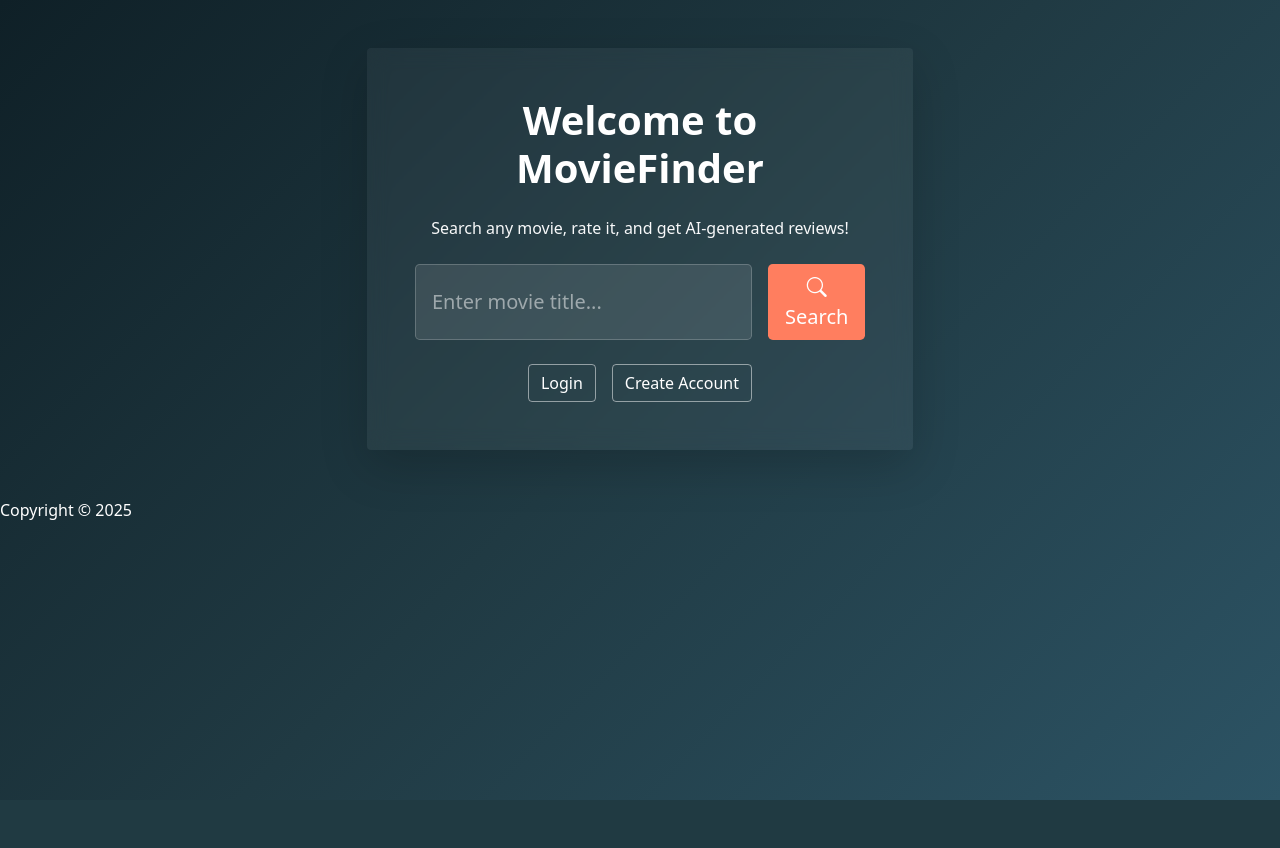
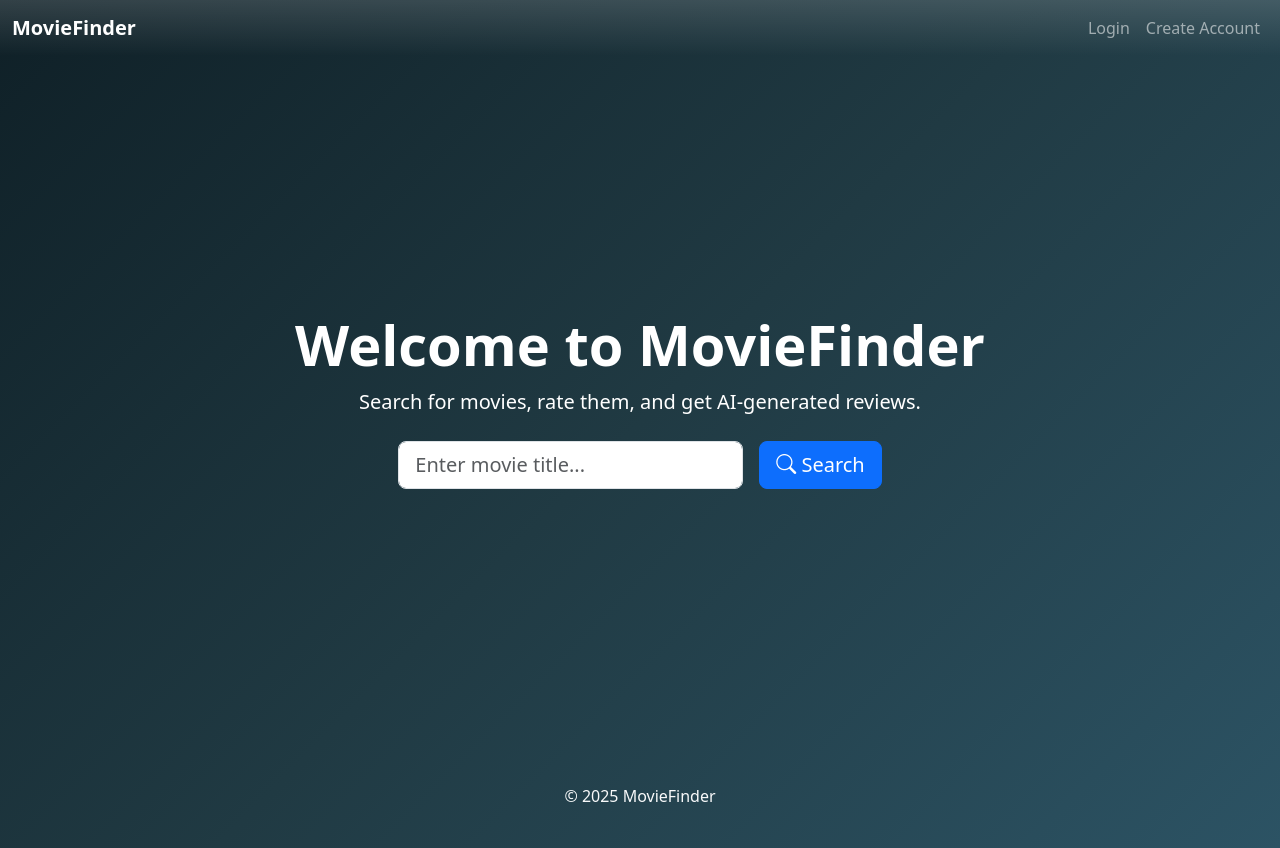
Before and after one commit to HelibenModi/Project, a PHP site: page /home in a window 1280 px wide. Before the commit the page ends 800 px from the top, so only its background shows below. Run offline with PHP 8.4, Linux system fonts and the light colour scheme; data that the repository does not hold is empty.

Commit message:
Bootstrap and CSS to feel good

```diff
--- a/app/views/movie/index.php
+++ b/app/views/movie/index.php
@@ -1,62 +1,30 @@
 <?php require 'app/views/templates/headerPublic.php'; ?>
-<style>
-    body {
-        background: linear-gradient(135deg, #0f2027, #203a43, #2c5364);
-        min-height: 100vh;
-        color: #fff;
-    }
-    .card {
-        background: rgba(255, 255, 255, 0.05);
-        backdrop-filter: blur(10px);
-        border: 1px solid rgba(255,255,255,0.1);
-    }
-    .form-control {
-        background: rgba(255,255,255,0.1);
-        color: #fff;
-        border: 1px solid rgba(255,255,255,0.2);
-    }
-    .form-control::placeholder {
-        color: rgba(255,255,255,0.5);
-    }
-    .btn-primary {
-        background-color: #ff7e5f;
-        border: none;
-    }
-    .btn-primary:hover {
-        background-color: #feb47b;
-    }
-    .btn-outline-secondary, .btn-outline-primary {
-        border-color: rgba(255,255,255,0.5);
-        color: #fff;
-    }
-    .btn-outline-secondary:hover, .btn-outline-primary:hover {
-        background-color: rgba(255,255,255,0.2);
-    }
-</style>
-
-<main class="container py-5">
-    <div class="row justify-content-center">
-        <div class="col-md-8 col-lg-6">
-            <div class="card shadow-lg rounded-4 border-0">
-                <div class="card-body p-5 text-center">
-                    <h1 class="display-6 mb-4 fw-bold">Welcome to MovieFinder</h1>
-                    <p class="mb-4 text-light">Search any movie, rate it, and get AI-generated reviews!</p>
-
-                    <!-- Search Form -->
-                    <form method="get" action="/movie/index" class="d-flex mb-4">
-                        <input type="text" name="title" class="form-control form-control-lg" placeholder="Enter movie title..." required>
-                        <button type="submit" class="btn btn-primary btn-lg ms-3">
-                            <i class="bi bi-search"></i> Search
-                        </button>
-                    </form>
-
-                    <div class="d-flex justify-content-center mt-4">
-                        <a href="/login/index" class="btn btn-outline-secondary me-3">Login</a>
-                        <a href="/create/index" class="btn btn-outline-primary">Create Account</a>
-                    </div>
-                </div>
+<main class="d-flex justify-content-center align-items-center text-center" style="min-height: 80vh;">
+    <div>
+        <h1 class="display-4 fw-bold">Welcome to MovieFinder</h1>
+        <p class="lead">Search for movies, rate them, and get AI-generated reviews.</p>
+        <form method="get" action="/movie/index" class="d-flex justify-content-center mt-4">
+            <input type="text" name="title" class="form-control form-control-lg w-50" placeholder="Enter movie title..." required>
+            <button type="submit" class="btn btn-primary btn-lg ms-3">
+                <i class="bi bi-search"></i> Search
+            </button>
+        </form>
+    </div>
+</main>
+<?php if (isset($_GET['logout'])): ?>
+<script>
+    var toast = new bootstrap.Toast(document.getElementById('logoutToast'));
+    toast.show();
+</script>
+<div class="toast-container position-fixed bottom-0 end-0 p-3">
+    <div id="logoutToast" class="toast align-items-center text-bg-success border-0 show" role="alert">
+        <div class="d-flex">
+            <div class="toast-body">
+                You have been logged out successfully.
             </div>
+            <button type="button" class="btn-close btn-close-white me-2 m-auto" data-bs-dismiss="toast"></button>
         </div>
     </div>
-</main>
+</div>
+<?php endif; ?>
 <?php require 'app/views/templates/footer.php'; ?>
--- a/app/views/templates/footer.php
+++ b/app/views/templates/footer.php
@@ -1,13 +1,9 @@
-<footer class="footer">
-    <div class="row">
-        <div class="col-lg-12">
-            <p>Copyright &copy; <?php echo date('Y'); ?> </p>
-        </div>
+<footer class="footer  text-light py-3 mt-5">
+    <div class="container text-center">
+        <p class="mb-0">&copy <?php echo date('Y'); ?> MovieFinder</p>
     </div>
 </footer>
 
-</div>
-
-<script src="https://cdn.jsdelivr.net/npm/bootstrap@5.1.3/dist/js/bootstrap.bundle.min.js" integrity="sha384-ka7Sk0Gln4gmtz2MlQnikT1wXgYsOg+OMhuP+IlRH9sENBO0LRn5q+8nbTov4+1p" crossorigin="anonymous"></script>
+<script src="https://cdn.jsdelivr.net/npm/bootstrap@5.3.0/dist/js/bootstrap.bundle.min.js"></script>
 </body>
 </html>
--- a/app/views/templates/headerPublic.php
+++ b/app/views/templates/headerPublic.php
@@ -1,20 +1,57 @@
-<?php
-if (isset($_SESSION['auth']) == 1) {
-    header('Location: /home');
-}
-?>
-
 <!DOCTYPE html>
 <html lang="en">
-    <link href="https://cdn.jsdelivr.net/npm/bootstrap@5.1.3/dist/css/bootstrap.min.css" rel="stylesheet" integrity="sha384-1BmE4kWBq78iYhFldvKuhfTAU6auU8tT94WrHftjDbrCEXSU1oBoqyl2QvZ6jIW3" crossorigin="anonymous">
-    <link rel="stylesheet" href="https://cdn.jsdelivr.net/npm/bootstrap-icons/font/bootstrap-icons.css">
-
-    <link rel="icon" href="/favicon.png">
-    <title>COSC 4806</title>
-
+<head>
     <meta charset="UTF-8">
-    <meta name="viewport" content="width=device-width">
-    <meta name="apple-mobile-web-app-capable" content="yes">
-    <meta name="mobile-web-app-capable" content="yes">
+    <meta name="viewport" content="width=device-width, initial-scale=1.0">
+    <title>MovieFinder</title>
+    <link href="https://cdn.jsdelivr.net/npm/bootstrap@5.3.0/dist/css/bootstrap.min.css" rel="stylesheet">
+    <link href="https://cdn.jsdelivr.net/npm/bootstrap-icons@1.10.5/font/bootstrap-icons.css" rel="stylesheet">
+    <style>
+        body {
+            background: linear-gradient(135deg, #0f2027, #203a43, #2c5364);
+            color: #fff;
+            min-height: 100vh;
+        }
+    </style>
 </head>
 <body>
+
+<?php if (session_status() === PHP_SESSION_NONE) session_start(); ?>
+<!DOCTYPE html>
+<html lang="en">
+<head>
+    <meta charset="UTF-8">
+    <meta name="viewport" content="width=device-width, initial-scale=1">
+    <title>MovieFinder</title>
+    <link href="https://cdn.jsdelivr.net/npm/bootstrap@5.3.0/dist/css/bootstrap.min.css" rel="stylesheet">
+    <link href="https://cdn.jsdelivr.net/npm/bootstrap-icons/font/bootstrap-icons.css" rel="stylesheet">
+</head>
+<body class="bg-dark text-white">
+<nav class="navbar navbar-expand-lg navbar-dark bg-gradient" style="background: linear-gradient(135deg, #0f2027, #203a43, #2c5364);">
+    <div class="container-fluid">
+        <a class="navbar-brand fw-bold" href="/">MovieFinder</a>
+        <button class="navbar-toggler" type="button" data-bs-toggle="collapse" data-bs-target="#navbarNav">
+            <span class="navbar-toggler-icon"></span>
+        </button>
+        <div class="collapse navbar-collapse" id="navbarNav">
+            <ul class="navbar-nav ms-auto">
+                <?php if (isset($_SESSION['auth'])): ?>
+                    <li class="nav-item">
+                        <a class="nav-link" href="#">Welcome, <?= htmlspecialchars($_SESSION['username']) ?></a>
+                    </li>
+                    <li class="nav-item">
+                        <a class="nav-link" href="/logout">Logout</a>
+                    </li>
+                <?php else: ?>
+                    <li class="nav-item">
+                        <a class="nav-link" href="/login/index">Login</a>
+                    </li>
+                    <li class="nav-item">
+                        <a class="nav-link" href="/create/index">Create Account</a>
+                    </li>
+                <?php endif; ?>
+            </ul>
+        </div>
+    </div>
+</nav>
+<div class="container py-4">
```
Also changed, not shown: app/controllers/logout.php (+11 -8 lines), app/views/create/index.php (+22 -45 lines), app/views/login/index.php (+17 -47 lines), app/views/movie/rating.php (+6 -31 lines), app/views/movie/results.php (+32 -38 lines).
